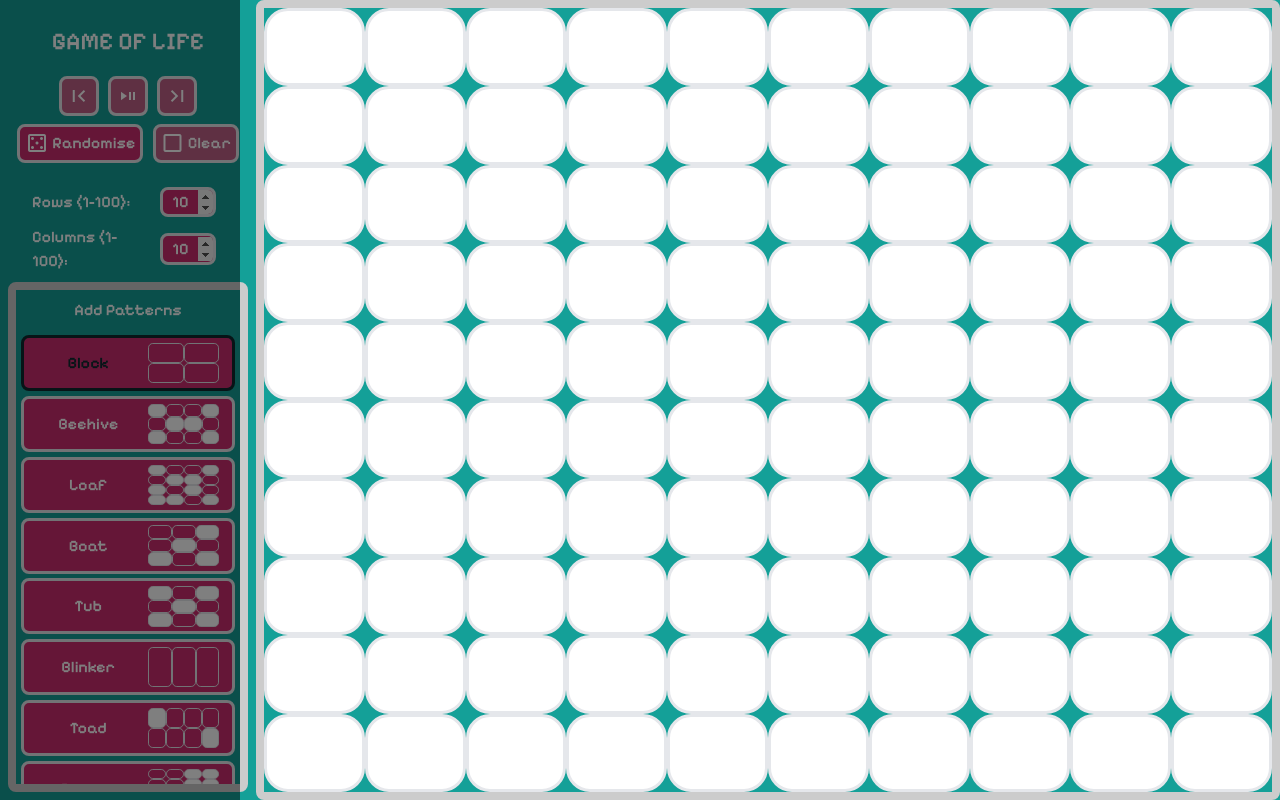
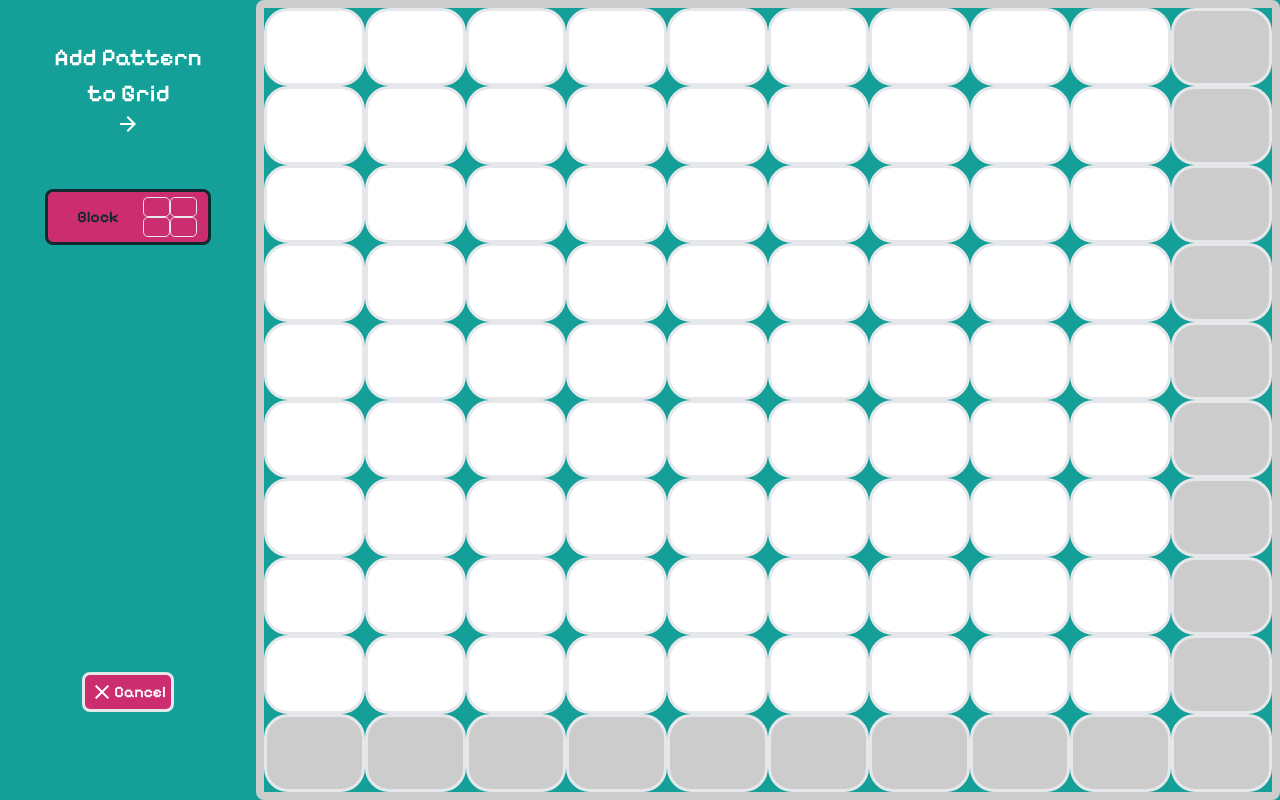
Before and after one commit to Pjstilwell/PersonalSite, a Next.js app in the folder still-peter/: page / in a window 1280 px wide. Both pictures are taken after a click on the button "Block". Built offline with nearby package versions, Linux system fonts and the light colour scheme.

Commit message:
Added styling for where you can place an added pattern, added panel to show you are currently adding a pattern also showing the pattern you are adding, disabled patterns that are too large to add

```diff
--- a/still-peter/src/app/components/controls.tsx
+++ b/still-peter/src/app/components/controls.tsx
@@ -1,5 +1,4 @@
-import { patternSquares } from "../resources/pattern-squares";
-import { Patterns } from "../resources/Patterns";
+import { patternGroups, Pattern } from "../resources/pattern-squares";
 import DisplaySquare from "./display-square";
 
 type ControlProps = {
@@ -17,35 +16,46 @@ type ControlProps = {
   activeCells: boolean;
   seqTerminated: boolean;
   patternSelected: boolean;
-  selectedPattern: Patterns;
+  selectedPattern: Pattern;
   patternSelectedActions: Function;
 };
 
 export default function Controls(props: ControlProps) {
   const playClickedClass = props.playing ? "clicked-button" : "";
 
-  const overlay = props.patternSelected ? <div id="overlay"></div> : "";
+  const patternSelectedOverlay = props.patternSelected ? (
+    <div id="overlay"></div>
+  ) : (
+    ""
+  );
 
+  const patternListWrapper: any[] = [];
+
+  for (let group of patternGroups) {
     //Create list of patterns
     let patternList: any[] = [];
-  const patternKeys = Object.keys(Patterns)
-    .filter((key) => isNaN(Number(key)))
-    .map((key) => key as keyof typeof patternSquares);
+    for (let pattern of group.patterns) {
+      patternList.push(createPattern(pattern, false));
+    }
+    patternListWrapper.push(
+      <div>
+        <p className="pattern-group-name">{group.groupName}</p>
+        {patternList}
+      </div>
+    );
+  }
 
-  patternKeys.forEach((pattern) => {
-    const patternSquare = patternSquares[pattern];
+  function createPattern(pattern: Pattern, manuallyDisable: boolean) {
     let displayedPattern: any[] = [];
 
-    for (let i = 0; i < patternSquare.size[1]; i++) {
+    for (let i = 0; i < pattern.size[1]; i++) {
       let row = [];
 
-      for (let j = 0; j < patternSquare.size[0]; j++) {
+      for (let j = 0; j < pattern.size[0]; j++) {
         let squareProps = {
-          squareState: patternSquare.squares.some(
-            (square) => square[0] === i && square[1] === j
-          ),
-          numRows: patternSquare.size[1],
-          numCols: patternSquare.size[0],
+          squareState: pattern.pattern[i][j],
+          numRows: pattern.size[1],
+          numCols: pattern.size[0],
         };
         row.push(squareProps);
       }
@@ -53,7 +63,7 @@ export default function Controls(props: ControlProps) {
         <div
           className="display-grid-row-wrapper"
           key={i}
-          style={{ height: `${100 / patternSquare.size[1]}%` }}
+          style={{ height: `${100 / pattern.size[1]}%` }}
         >
           {row.map((val, index) => {
             return <DisplaySquare {...val} key={i + "-" + index} />;
@@ -66,22 +76,44 @@ export default function Controls(props: ControlProps) {
       props.selectedPattern == pattern && props.patternSelected
         ? "clicked-button"
         : "";
-    patternList.push(
+
+    return (
       <button
-        key={pattern}
+        key={pattern.patternName}
         onClick={() => props.patternSelectedActions(pattern)}
         className={"pattern-button " + selectedClass}
+        disabled={
+          pattern.size[0] > props.numCols ||
+          pattern.size[1] > props.numRows ||
+          manuallyDisable
+        }
       >
-        <p>{pattern}</p>
+        <p>{pattern.patternName}</p>
 
         <div className="display-grid-wrapper">{displayedPattern}</div>
       </button>
     );
-  });
+  }
 
+  if (props.patternSelected) {
+    let applyingPattern = createPattern(props.selectedPattern, true);
+    return (
+      <div className="add-pattern-wrapper">
+        <h1 className="add-pattern-title">Add Pattern to Grid</h1>
+        <div className="add-pattern-arrow">
+          <span className="material-symbols-outlined">arrow_forward</span>
+        </div>
+        <div className="applying-pattern-wrapper">{applyingPattern}</div>
+        <div className="cancel-wrap">
+          <button>
+            <span className="material-symbols-outlined">close</span>Cancel
+          </button>
+        </div>
+      </div>
+    );
+  } else {
     return (
       <div className="control-wrapper">
-      {overlay}
         <div className="settings-big-wrapper">
           <div className="title-wrapper">
             <h1 className="title">GAME OF LIFE</h1>
@@ -155,8 +187,9 @@ export default function Controls(props: ControlProps) {
           <div className="add-patterns-text-wrapper">
             <p>Add Patterns</p>
           </div>
-        <div className="patterns-wrapper">{patternList}</div>
+          <div className="patterns-wrapper">{patternListWrapper}</div>
         </div>
       </div>
     );
   }
+}
--- a/still-peter/src/app/components/grid.tsx
+++ b/still-peter/src/app/components/grid.tsx
@@ -29,6 +29,8 @@ export default function Grid(props: any) {
         squareClicked: props.squareClicked,
         numRows: props.numRows,
         numCols: props.numCols,
+        patternSelected: props.patternSelected,
+        selectedPattern: props.selectedPattern,
       };
       row.push(squareProps);
     }
--- a/still-peter/src/app/components/home.tsx
+++ b/still-peter/src/app/components/home.tsx
@@ -3,7 +3,7 @@ import { useEffect, useRef, useState } from "react";
 import { GridFunctions } from "../grid-functions";
 import Controls from "./controls";
 import Grid from "./grid";
-import { Patterns } from "../resources/Patterns";
+import { Pattern, patternGroups } from "../resources/pattern-squares";
 
 export default function Home() {
   const [numRows, setNumRows] = useState(10);
@@ -26,7 +26,8 @@ export default function Home() {
   const [patternSelected, setPatternSelected] = useState(false);
 
   //tracks the selected pattern
-  const [selectedPattern, setSelectedPattern] = useState(Patterns.Block);
+  const initialPattern = patternGroups[0].patterns[0];
+  const [selectedPattern, setSelectedPattern] = useState(initialPattern);
 
   // Using a ref to always get the latest value of `playing` inside the setTimeout callback
   const playingRef = useRef(playing);
@@ -57,7 +58,7 @@ export default function Home() {
     if (patternSelected) {
       setNextIteration(
         GridFunctions.applyPattern(
-          selectedPattern,
+          selectedPattern!,
           rowIndex,
           colIndex,
           nextIteration
@@ -200,7 +201,7 @@ export default function Home() {
     setPlaying(false);
   }
 
-  function patternSelectedActions(pattern: Patterns) {
+  function patternSelectedActions(pattern: Pattern) {
     setPatternSelected(true);
     setSelectedPattern(pattern);
   }
@@ -216,6 +217,7 @@ export default function Home() {
     numCols: numCols,
     seqTerminated: seqTerminated,
     patternSelected: patternSelected,
+    selectedPattern: selectedPattern,
   };
 
   let controlProps = {
--- a/still-peter/src/app/components/square.tsx
+++ b/still-peter/src/app/components/square.tsx
@@ -29,11 +29,18 @@ export default function Square(props: any) {
   return (
     <div className="square-wrapper" key={props.squareKey} style={wrapStyle}>
       <button
-        className={"square-button " + stateClass}
+        className={"square-button grid-square " + stateClass}
         style={btnStyle}
         onClick={() => {
           squareClicked();
         }}
+        disabled={
+          props.patternSelected &&
+          (props.squareIndexCol + props.selectedPattern.size[0] >
+            props.numCols ||
+            props.squareIndexRow + props.selectedPattern.size[1] >
+              props.numRows)
+        }
       ></button>
     </div>
   );
--- a/still-peter/src/app/globals.scss
+++ b/still-peter/src/app/globals.scss
@@ -61,7 +61,7 @@ button:hover:not([disabled]) {
   color: $cp3-1;
 }
 
-button:disabled:not(.display-square) {
+.control-wrapper * button:disabled:not(.display-square) {
   background-color: $cp3-4-dis;
 }
 
@@ -143,6 +143,35 @@ input[type="number"]::-webkit-outer-spin-button {
   margin: 0.5rem;
 }
 
+.add-pattern-wrapper {
+  min-width: 15rem;
+  width: 15%;
+  background-color: $cp3-2;
+  color: $cp3-6;
+  margin: 0.5rem;
+  padding: 2rem;
+  display: grid;
+  grid-template-rows: 10% 10% 40% 40%;
+}
+
+.add-pattern-arrow {
+  display: flex;
+  justify-content: center;
+  width: 100%;
+}
+
+.add-pattern-title {
+  text-align: center;
+}
+
+.cancel-wrap {
+  display: flex;
+  justify-content: center;
+  align-items: end;
+  padding-bottom: 3rem;
+  height: 100%;
+}
+
 .display-square {
   width: 100%;
   height: 100%;
@@ -157,11 +186,16 @@ input[type="number"]::-webkit-outer-spin-button {
   height: 100%;
 }
 
-.square-button:not([disabled]) {
+.square-button {
   border-radius: 1.5rem;
   width: 100%;
   height: 100%;
   cursor: pointer;
+}
+
+.square-button:disabled {
+  cursor: default;
+  background-color: $cp3-5;
 }
 
 .button-wrapper {
@@ -233,6 +267,10 @@ input[type="number"]::-webkit-outer-spin-button {
   display: flex;
 }
 
+.pattern-group-name {
+  margin-left: 1rem;
+}
+
 .settings-big-wrapper {
   height: 100%;
 }
--- a/still-peter/src/app/resources/Patterns.ts
+++ /dev/null
@@ -1,13 +0,0 @@
-//assuming starting block (top left) is 0-0
-//handler of these patterns should add the coordinates to the actual starting index
-export enum Patterns {
-  Block = "Block",
-  Beehive = "Beehive",
-  Loaf = "Loaf",
-  Boat = "Boat",
-  Tub = "Tub",
-  Blinker = "Blinker",
-  Toad = "Toad",
-  Beacon = "Beacon",
-  Pulsar = "Pulsar",
-}
--- a/still-peter/src/app/resources/pattern-squares.ts
+++ b/still-peter/src/app/resources/pattern-squares.ts
@@ -1,138 +1,402 @@
-export const patternSquares = {
-  Block: {
+export type Pattern = {
+  patternName: string;
+  size: number[];
+  pattern: boolean[][];
+};
+
+export type PatternGroup = {
+  groupName: string;
+  patterns: Pattern[];
+};
+
+export const patternGroups: PatternGroup[] = [
+  {
+    groupName: "Still-life",
+    patterns: [
+      {
+        patternName: "Block",
         size: [2, 2],
-    squares: [
-      [0, 0],
-      [0, 1],
-      [1, 0],
-      [1, 1],
+        pattern: [
+          [true, true],
+          [true, true],
         ],
       },
-  Beehive: {
+      {
+        patternName: "Beehive",
         size: [4, 3],
-    squares: [
-      [0, 1],
-      [0, 2],
-      [1, 0],
-      [1, 3],
-      [2, 1],
-      [2, 2],
+        pattern: [
+          [false, true, true, false],
+          [true, false, false, true],
+          [false, true, true, false],
         ],
       },
-  Loaf: {
+      {
+        patternName: "Loaf",
         size: [4, 4],
-    squares: [
-      [0, 1],
-      [0, 2],
-      [1, 0],
-      [1, 3],
-      [2, 1],
-      [2, 3],
-      [3, 2],
+        pattern: [
+          [false, true, true, false],
+          [true, false, false, true],
+          [false, true, false, true],
+          [false, false, true, false],
         ],
       },
-  Boat: {
+      {
+        patternName: "Boat",
         size: [3, 3],
-    squares: [
-      [0, 0],
-      [0, 1],
-      [1, 0],
-      [1, 2],
-      [2, 1],
+        pattern: [
+          [true, true, false],
+          [true, false, true],
+          [false, true, false],
         ],
       },
-  Tub: {
+      {
+        patternName: "Tub",
         size: [3, 3],
-    squares: [
-      [0, 1],
-      [1, 0],
-      [1, 2],
-      [2, 1],
+        pattern: [
+          [false, true, false],
+          [true, false, true],
+          [false, true, false],
         ],
       },
-  Blinker: {
-    size: [3, 1],
-    squares: [
-      [0, 0],
-      [0, 1],
-      [0, 2],
     ],
   },
-  Toad: {
+  {
+    groupName: "Oscillator",
+    patterns: [
+      { patternName: "Blinker", size: [3, 1], pattern: [[true, true, true]] },
+      {
+        patternName: "Toad",
         size: [4, 2],
-    squares: [
-      [0, 1],
-      [0, 2],
-      [0, 3],
-      [1, 0],
-      [1, 1],
-      [1, 2],
+        pattern: [
+          [false, true, true, true],
+          [true, true, true, false],
         ],
       },
-  Beacon: {
+      {
+        patternName: "Beacon",
         size: [4, 4],
-    squares: [
-      [0, 0],
-      [0, 1],
-      [1, 0],
-      [1, 1],
-      [2, 2],
-      [2, 3],
-      [3, 2],
-      [3, 3],
+        pattern: [
+          [true, true, false, false],
+          [true, false, false, false],
+          [false, false, false, true],
+          [false, false, true, true],
         ],
       },
-  Pulsar: {
+      {
+        patternName: "Pulsar",
         size: [15, 15],
-    squares: [
-      [1, 3],
-      [1, 4],
-      [1, 5],
-      [1, 9],
-      [1, 10],
-      [1, 11],
-      [3, 1],
-      [4, 1],
-      [5, 1],
-      [3, 6],
-      [4, 6],
-      [5, 6],
-      [6, 3],
-      [6, 4],
-      [6, 5],
-      [3, 8],
-      [4, 8],
-      [5, 8],
-      [3, 13],
-      [4, 13],
-      [5, 13],
-      [6, 9],
-      [6, 10],
-      [6, 11],
-      [8, 3],
-      [8, 4],
-      [8, 5],
-      [8, 9],
-      [8, 10],
-      [8, 11],
-      [9, 1],
-      [10, 1],
-      [11, 1],
-      [9, 6],
-      [10, 6],
-      [11, 6],
-      [9, 8],
-      [10, 8],
-      [11, 8],
-      [9, 13],
-      [10, 13],
-      [11, 13],
-      [13, 9],
-      [13, 10],
-      [13, 11],
-      [13, 3],
-      [13, 4],
-      [13, 5],
+        pattern: [
+          [
+            false,
+            false,
+            false,
+            false,
+            false,
+            false,
+            false,
+            false,
+            false,
+            false,
+            false,
+            false,
+            false,
+            false,
+            false,
+          ],
+          [
+            false,
+            false,
+            false,
+            true,
+            true,
+            true,
+            false,
+            false,
+            false,
+            true,
+            true,
+            true,
+            false,
+            false,
+            false,
+          ],
+          [
+            false,
+            false,
+            false,
+            false,
+            false,
+            false,
+            false,
+            false,
+            false,
+            false,
+            false,
+            false,
+            false,
+            false,
+            false,
+          ],
+          [
+            false,
+            true,
+            false,
+            false,
+            false,
+            false,
+            true,
+            false,
+            true,
+            false,
+            false,
+            false,
+            false,
+            true,
+            false,
+          ],
+          [
+            false,
+            true,
+            false,
+            false,
+            false,
+            false,
+            true,
+            false,
+            true,
+            false,
+            false,
+            false,
+            false,
+            true,
+            false,
+          ],
+          [
+            false,
+            true,
+            false,
+            false,
+            false,
+            false,
+            true,
+            false,
+            true,
+            false,
+            false,
+            false,
+            false,
+            true,
+            false,
+          ],
+          [
+            false,
+            false,
+            false,
+            true,
+            true,
+            true,
+            false,
+            false,
+            false,
+            true,
+            true,
+            true,
+            false,
+            false,
+            false,
+          ],
+          [
+            false,
+            false,
+            false,
+            false,
+            false,
+            false,
+            false,
+            false,
+            false,
+            false,
+            false,
+            false,
+            false,
+            false,
+            false,
+          ],
+          [
+            false,
+            false,
+            false,
+            true,
+            true,
+            true,
+            false,
+            false,
+            false,
+            true,
+            true,
+            true,
+            false,
+            false,
+            false,
+          ],
+          [
+            false,
+            true,
+            false,
+            false,
+            false,
+            false,
+            true,
+            false,
+            true,
+            false,
+            false,
+            false,
+            false,
+            true,
+            false,
+          ],
+          [
+            false,
+            true,
+            false,
+            false,
+            false,
+            false,
+            true,
+            false,
+            true,
+            false,
+            false,
+            false,
+            false,
+            true,
+            false,
+          ],
+          [
+            false,
+            true,
+            false,
+            false,
+            false,
+            false,
+            true,
+            false,
+            true,
+            false,
+            false,
+            false,
+            false,
+            true,
+            false,
+          ],
+          [
+            false,
+            false,
+            false,
+            false,
+            false,
+            false,
+            false,
+            false,
+            false,
+            false,
+            false,
+            false,
+            false,
+            false,
+            false,
+          ],
+          [
+            false,
+            false,
+            false,
+            true,
+            true,
+            true,
+            false,
+            false,
+            false,
+            true,
+            true,
+            true,
+            false,
+            false,
+            false,
+          ],
+          [
+            false,
+            false,
+            false,
+            false,
+            false,
+            false,
+            false,
+            false,
+            false,
+            false,
+            false,
+            false,
+            false,
+            false,
+            false,
+          ],
         ],
       },
-};
+    ],
+  },
+];
+//   Pulsar: {
+//     size: [15, 15],
+//     squares: [
+//       [1, 3],
+//       [1, 4],
+//       [1, 5],
+//       [1, 9],
+//       [1, 10],
+//       [1, 11],
+//       [3, 1],
+//       [4, 1],
+//       [5, 1],
+//       [3, 6],
+//       [4, 6],
+//       [5, 6],
+//       [6, 3],
+//       [6, 4],
+//       [6, 5],
+//       [3, 8],
+//       [4, 8],
+//       [5, 8],
+//       [3, 13],
+//       [4, 13],
+//       [5, 13],
+//       [6, 9],
+//       [6, 10],
+//       [6, 11],
+//       [8, 3],
+//       [8, 4],
+//       [8, 5],
+//       [8, 9],
+//       [8, 10],
+//       [8, 11],
+//       [9, 1],
+//       [10, 1],
+//       [11, 1],
+//       [9, 6],
+//       [10, 6],
+//       [11, 6],
+//       [9, 8],
+//       [10, 8],
+//       [11, 8],
+//       [9, 13],
+//       [10, 13],
+//       [11, 13],
+//       [13, 9],
+//       [13, 10],
+//       [13, 11],
+//       [13, 3],
+//       [13, 4],
+//       [13, 5],
+//     ],
+//   },
+// };
```
Also changed, not shown: still-peter/src/app/grid-functions.ts (+5 -10 lines). Lines whose indentation alone changed are shown as unchanged.
